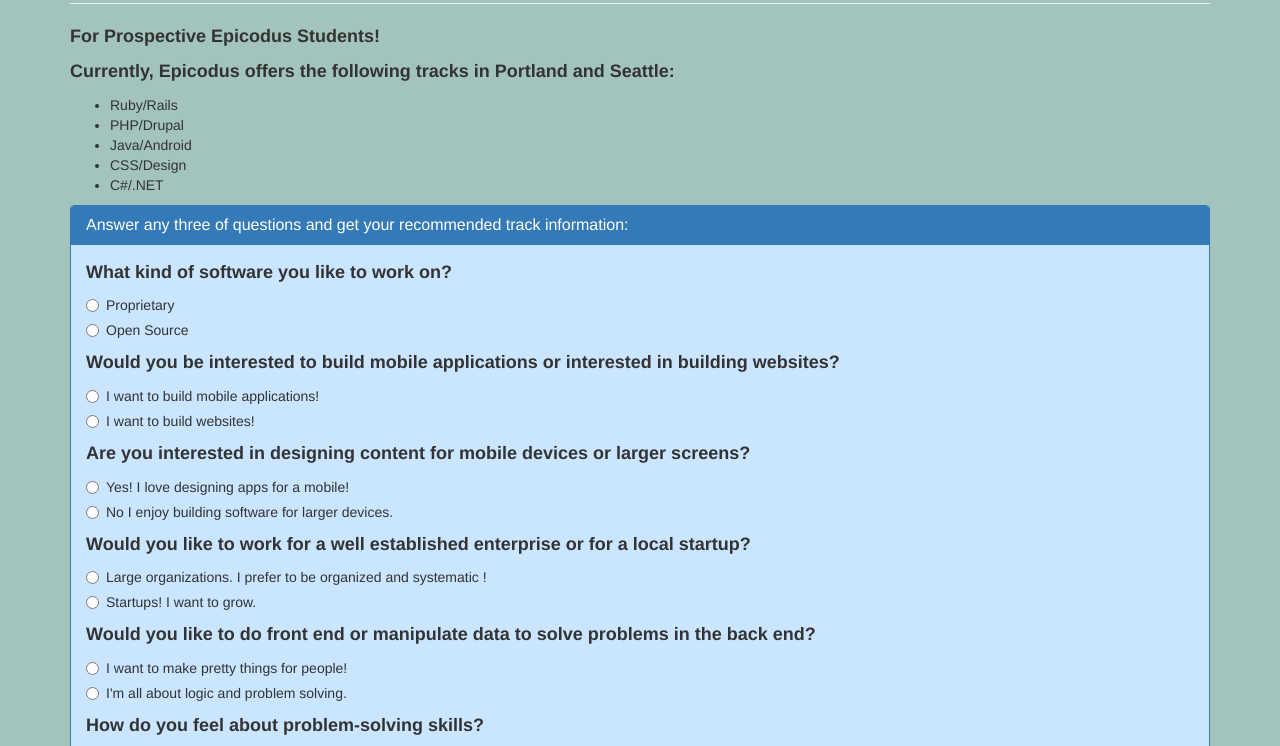
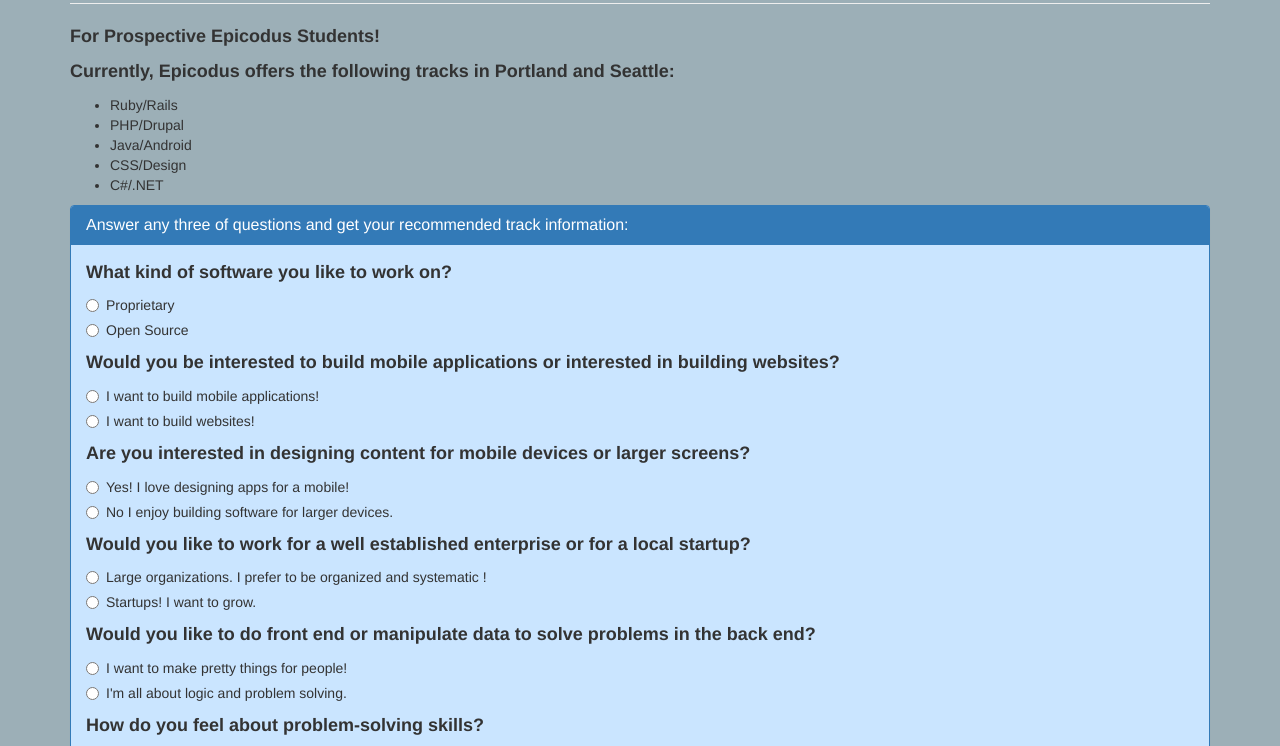
Before and after one commit to sowmyadsl/track-suggester, a plain HTML site: page index.html in a window 1280 px wide. Shown: the part 96-842 px from the top of the page. Drawn offline with Linux system fonts and the light colour scheme.

Commit message:
update space indentation and adjust

```diff
--- a/css/styles.css
+++ b/css/styles.css
@@ -1,5 +1,5 @@
 body{
-  background-color: #A3C4BC;
+  background-color: #9CAFB7;
 }
 p{
   font-weight: bold;
```
Also changed, not shown: index.html (+3 -0 lines).
